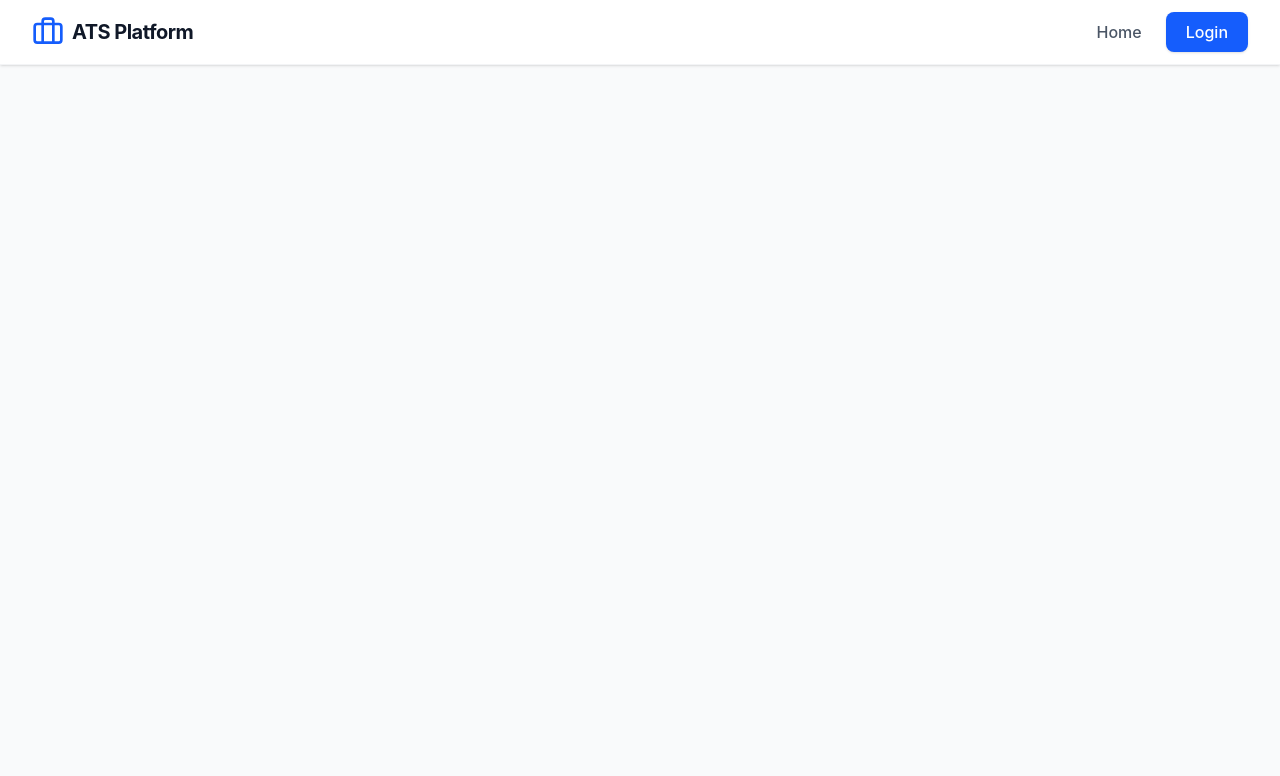
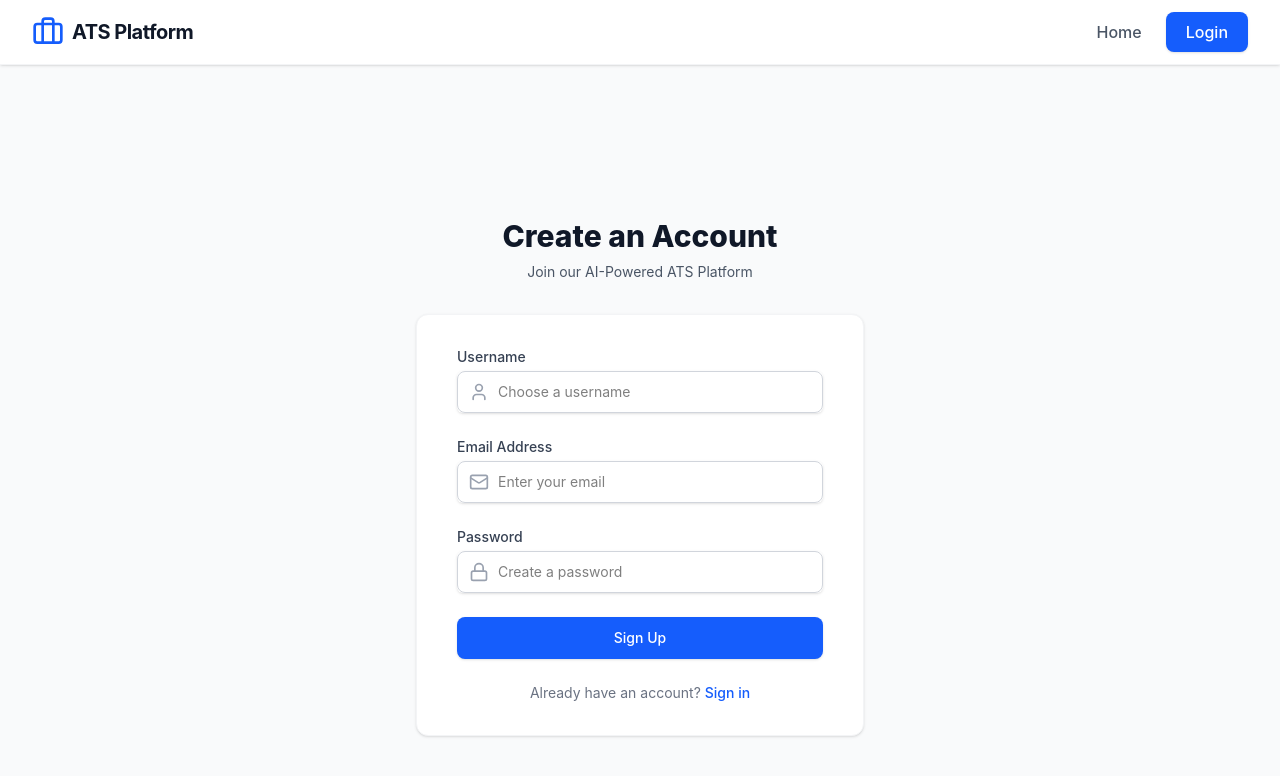
Before and after one commit to thepremkumar04/AI-Powered-ATS-Platform, a React app in the folder frontend/: page /signup in a window 1280 px wide. Shown: the top 776 px of the page. Built offline with nearby package versions, Linux system fonts and the light colour scheme; the HTML template or start-up script is replaced by a standard one.

Commit message:
Added complete Signup functionality

```diff
--- a/frontend/src/App.jsx
+++ b/frontend/src/App.jsx
@@ -5,6 +5,7 @@ import Home from './pages/Home';
 import Dashboard from './pages/Dashboard';
 import ProtectedRoute from './components/ProtectedRoute';
 import RecruiterDashboard from './pages/RecruiterDashboard';
+import Signup from './pages/Signup';
 
 function App() {
   return (
@@ -15,6 +16,7 @@ function App() {
         <Routes>
           <Route path="/" element={<Home />} />
           <Route path="/login" element={<Login />} />
+          <Route path="/signup" element={<Signup />} />
 
           {/* Dashboard ni ProtectedRoute tho lock chesam */}
           <Route
--- a/frontend/src/pages/Login.jsx
+++ b/frontend/src/pages/Login.jsx
@@ -110,9 +110,9 @@ const Login = () => {
 
           <div className="mt-6 text-center text-sm">
             <span className="text-gray-500">Don't have an account? </span>
-            <Link to="/" className="font-medium text-blue-600 hover:text-blue-500">
-              Sign up
-            </Link>
+            <Link to="/signup" className="font-medium text-blue-600 hover:text-blue-500">
+  Sign up
+</Link>
           </div>
         </div>
       </div>
--- /dev/null
+++ b/frontend/src/pages/Signup.jsx
@@ -0,0 +1,135 @@
+import { useState } from 'react';
+import { useNavigate, Link } from 'react-router-dom';
+import axios from 'axios';
+import { User, Lock, Mail, AlertCircle } from 'lucide-react';
+
+const Signup = () => {
+  const [username, setUsername] = useState('');
+  const [email, setEmail] = useState('');
+  const [password, setPassword] = useState('');
+  const [error, setError] = useState('');
+  const [loading, setLoading] = useState(false);
+
+  const navigate = useNavigate();
+
+  const handleSignup = async (e) => {
+    e.preventDefault();
+    setError('');
+    setLoading(true);
+
+    try {
+      // Django API ki signup details pamputunnam
+      await axios.post('https://ai-powered-ats-platform-bxqx.onrender.com/api/register/', {
+        username,
+        email,
+        password,
+      });
+
+      // Signup success ayyaka direct ga Login page ki pampistunnam
+      navigate('/');
+
+    } catch (err) {
+      setError(err.response?.data?.error || 'Failed to create account. Username might already exist.');
+    } finally {
+      setLoading(false);
+    }
+  };
+
+  return (
+    <div className="min-h-screen bg-gray-50 flex flex-col justify-center py-12 sm:px-6 lg:px-8 animate-fade-in">
+      <div className="sm:mx-auto sm:w-full sm:max-w-md">
+        <h2 className="mt-6 text-center text-3xl font-extrabold text-gray-900">
+          Create an Account
+        </h2>
+        <p className="mt-2 text-center text-sm text-gray-600">
+          Join our AI-Powered ATS Platform
+        </p>
+      </div>
+
+      <div className="mt-8 sm:mx-auto sm:w-full sm:max-w-md">
+        <div className="bg-white py-8 px-4 shadow-sm border border-gray-100 sm:rounded-xl sm:px-10">
+
+          {error && (
+            <div className="mb-4 bg-red-50 border border-red-200 text-red-600 px-4 py-3 rounded-lg flex items-center gap-2 text-sm">
+              <AlertCircle className="w-5 h-5" />
+              {error}
+            </div>
+          )}
+
+          <form className="space-y-6" onSubmit={handleSignup}>
+            {/* Username Input */}
+            <div>
+              <label className="block text-sm font-medium text-gray-700">Username</label>
+              <div className="mt-1 relative rounded-md shadow-sm">
+                <div className="absolute inset-y-0 left-0 pl-3 flex items-center pointer-events-none">
+                  <User className="h-5 w-5 text-gray-400" />
+                </div>
+                <input
+                  type="text"
+                  required
+                  value={username}
+                  onChange={(e) => setUsername(e.target.value)}
+                  className="block w-full pl-10 pr-3 py-2.5 border border-gray-300 rounded-lg focus:ring-blue-500 focus:border-blue-500 sm:text-sm"
+                  placeholder="Choose a username"
+                />
+              </div>
+            </div>
+
+            {/* Email Input */}
+            <div>
+              <label className="block text-sm font-medium text-gray-700">Email Address</label>
+              <div className="mt-1 relative rounded-md shadow-sm">
+                <div className="absolute inset-y-0 left-0 pl-3 flex items-center pointer-events-none">
+                  <Mail className="h-5 w-5 text-gray-400" />
+                </div>
+                <input
+                  type="email"
+                  required
+                  value={email}
+                  onChange={(e) => setEmail(e.target.value)}
+                  className="block w-full pl-10 pr-3 py-2.5 border border-gray-300 rounded-lg focus:ring-blue-500 focus:border-blue-500 sm:text-sm"
+                  placeholder="Enter your email"
+                />
+              </div>
+            </div>
+
+            {/* Password Input */}
+            <div>
+              <label className="block text-sm font-medium text-gray-700">Password</label>
+              <div className="mt-1 relative rounded-md shadow-sm">
+                <div className="absolute inset-y-0 left-0 pl-3 flex items-center pointer-events-none">
+                  <Lock className="h-5 w-5 text-gray-400" />
+                </div>
+                <input
+                  type="password"
+                  required
+                  value={password}
+                  onChange={(e) => setPassword(e.target.value)}
+                  className="block w-full pl-10 pr-3 py-2.5 border border-gray-300 rounded-lg focus:ring-blue-500 focus:border-blue-500 sm:text-sm"
+                  placeholder="Create a password"
+                />
+              </div>
+            </div>
+
+            <button
+              type="submit"
+              disabled={loading}
+              className="w-full flex justify-center py-2.5 px-4 border border-transparent rounded-lg shadow-sm text-sm font-medium text-white bg-blue-600 hover:bg-blue-700 focus:outline-none focus:ring-2 focus:ring-offset-2 focus:ring-blue-500 disabled:opacity-70"
+            >
+              {loading ? 'Creating account...' : 'Sign Up'}
+            </button>
+          </form>
+
+          <div className="mt-6 text-center text-sm">
+            <span className="text-gray-500">Already have an account? </span>
+            <Link to="/" className="font-medium text-blue-600 hover:text-blue-500">
+              Sign in
+            </Link>
+          </div>
+        </div>
+      </div>
+    </div>
+  );
+};
+
+export default Signup;
```
Also changed, not shown: 2 other files (tests, documents, lock files or other folders).
